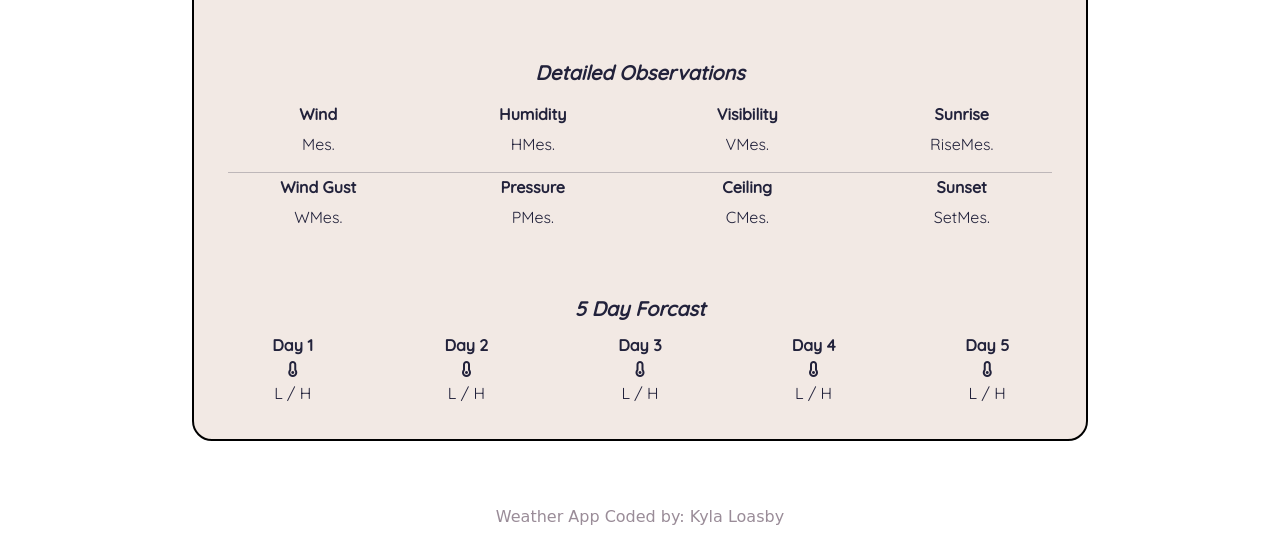
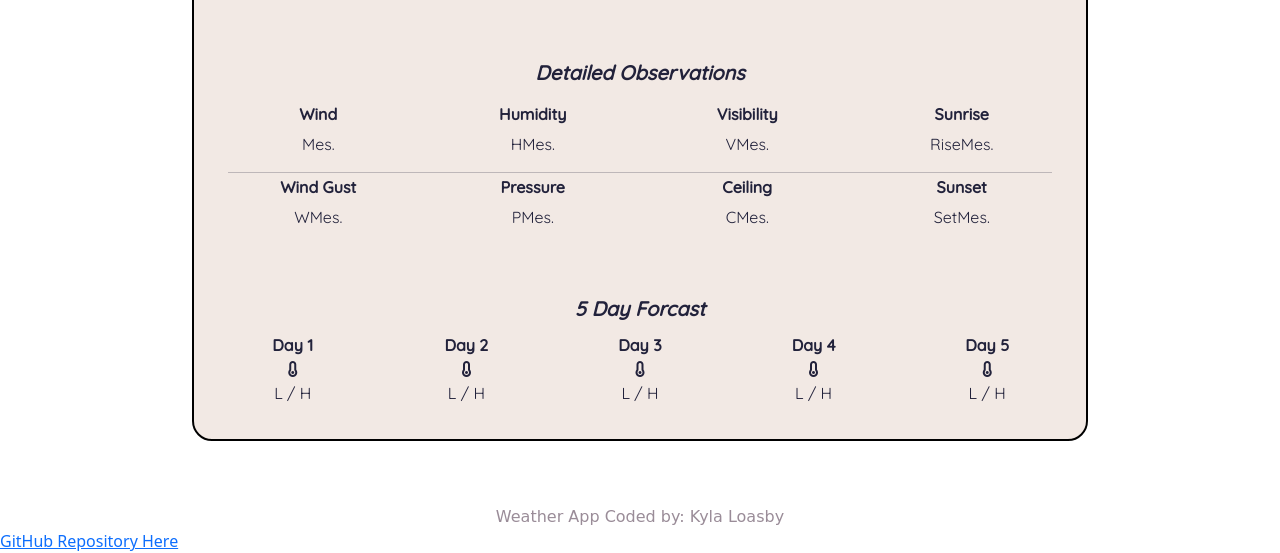
Before and after one commit to UnitedInfiniti/WeatherApp, a plain HTML site: page index.html in a window 1280 px wide. Shown: the part 519-1072 px from the top of the page. Before the commit the page ends 1048 px from the top, so only its background shows below. Drawn offline with nearby package versions, Linux system fonts and the light colour scheme; a web font is replaced by a local one.

Commit message:
Added GitHub repository link

```diff
--- a/index.html
+++ b/index.html
@@ -156,6 +156,7 @@
     </div>
   </div>
   <div class="signature">Weather App Coded by: Kyla Loasby</div>
+  <a href="https://github.com/UnitedInfiniti/WeatherApp" class="repository">GitHub Repository Here</a>
 </body>
 <script src="src/source.js"></script>
 
```
